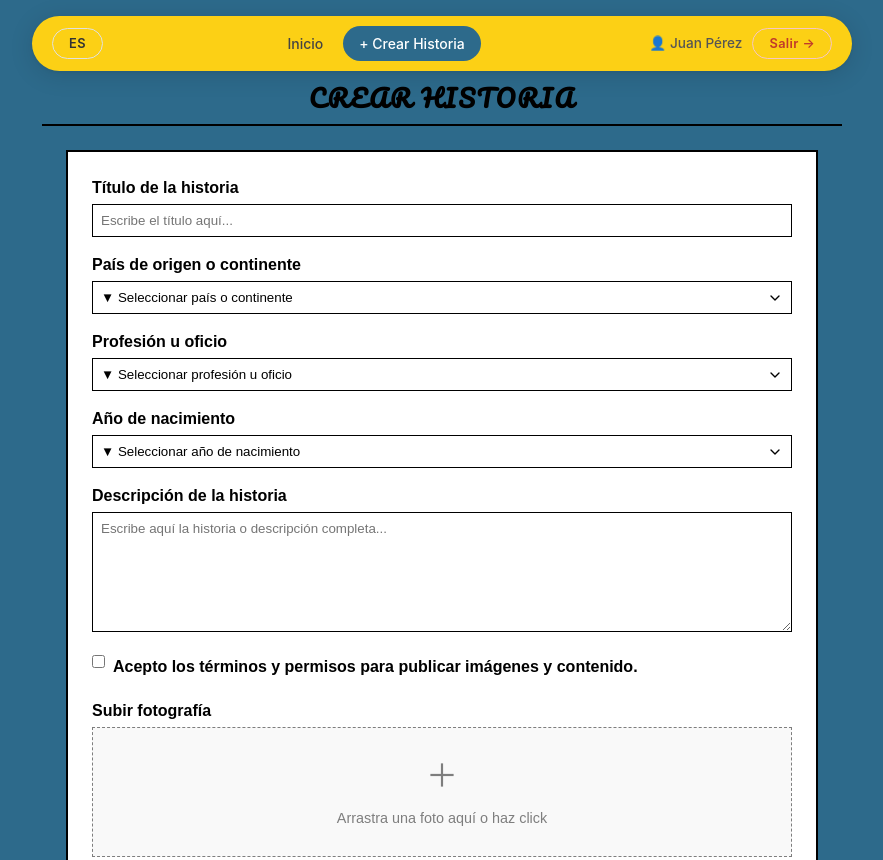
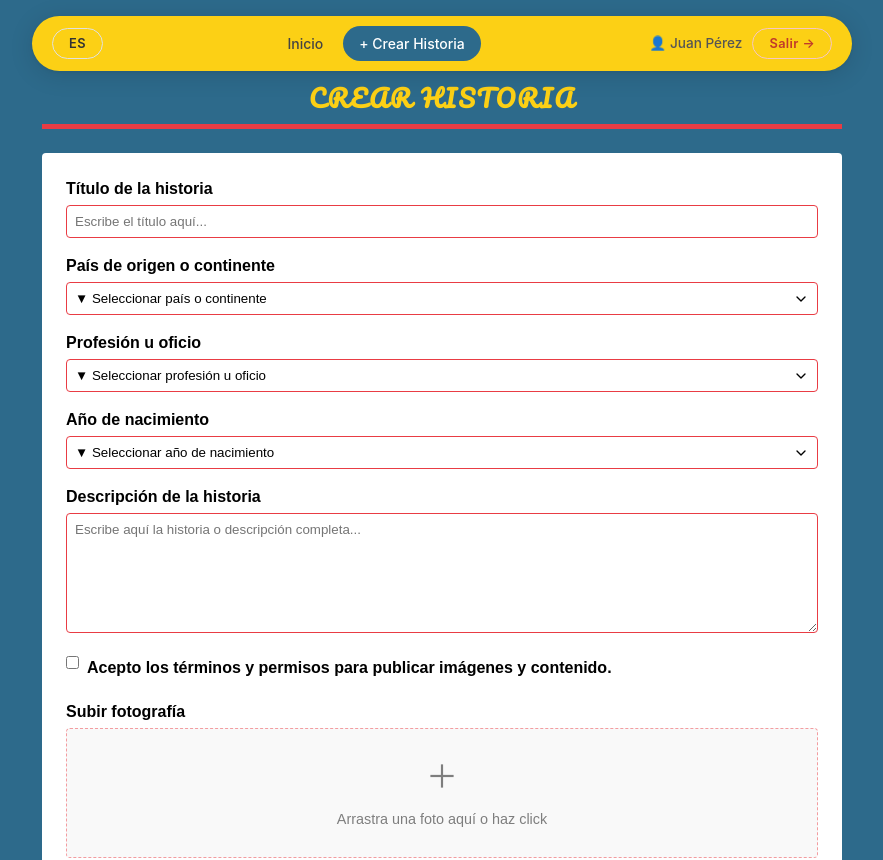
Before and after one commit to alvarezmarlen/GB-MODA-COMERCIO, a Vue app in the folder frontend/: page /create-story in a window 1280 px wide. Shown: the top 860 px of the page, without its empty margins (198-1081 px from the left). Built offline with nearby package versions, Linux system fonts and the light colour scheme.

Commit message:
edit general colors

```diff
--- a/frontend/src/components/atoms/BaseFileUpload.vue
+++ b/frontend/src/components/atoms/BaseFileUpload.vue
@@ -62,7 +62,8 @@ const handleFileChange = (event) => {
 
 <style scoped>
 .file-upload {
-  border: 1px dashed var(--wf-border);
+  border: 1px dashed var(--color-red);
+  border-radius: var(--wf-radius);
   padding: var(--wf-spacing-lg);
   text-align: center;
   cursor: pointer;
--- a/frontend/src/components/atoms/BaseInput.vue
+++ b/frontend/src/components/atoms/BaseInput.vue
@@ -19,3 +19,10 @@ defineProps({
 })
 defineEmits(['update:modelValue'])
 </script>
+
+<style scoped>
+.wireframe-input {
+  border: 1px solid var(--color-red);
+  border-radius: var(--wf-radius);
+}
+</style>
--- a/frontend/src/components/atoms/BaseSelect.vue
+++ b/frontend/src/components/atoms/BaseSelect.vue
@@ -34,5 +34,7 @@ select.wireframe-input {
   background-position: right 8px center;
   background-size: 16px;
   padding-right: 32px;
+  border: 1px solid var(--color-red);
+  border-radius: var(--wf-radius);
 }
 </style>
--- a/frontend/src/components/atoms/BaseTextarea.vue
+++ b/frontend/src/components/atoms/BaseTextarea.vue
@@ -20,5 +20,7 @@ defineEmits(['update:modelValue'])
 textarea.wireframe-input {
   resize: vertical;
   min-height: 120px;
+  border: 1px solid var(--color-red);
+  border-radius: var(--wf-radius);
 }
 </style>
--- a/frontend/src/components/organisms/ChronicleList.vue
+++ b/frontend/src/components/organisms/ChronicleList.vue
@@ -107,7 +107,7 @@ const goToStoryDetail = () => {
 
 .filter-title {
   font-size: 1.8rem;
-  color: var(--color-amarillo);
+  color: var(--color-yellow);
   margin-bottom: var(--wf-spacing-sm);
   text-transform: none;
   letter-spacing: 0.5px;
@@ -135,7 +135,7 @@ const goToStoryDetail = () => {
 .elegant-divider {
   width: 100%;
   height: 2px;
-  background: var(--color-amarillo);
+  background: var(--color-yellow);
   margin-bottom: var(--wf-spacing-lg);
 }
 
@@ -145,9 +145,9 @@ const goToStoryDetail = () => {
   flex-direction: column;
   border: none;
   border-radius: 12px;
-  background: var(--color-rojo);
+  background: var(--color-red);
   transition: all 0.3s ease;
-  color: var(--color-blanco);
+  color: var(--color-white);
 }
 
 /* Chronicles List */
@@ -166,9 +166,9 @@ const goToStoryDetail = () => {
   flex-direction: column;
   border: none;
   border-radius: 12px;
-  background: var(--color-rojo);
+  background: var(--color-red);
   transition: all 0.3s ease;
-  color: var(--color-blanco);
+  color: var(--color-white);
 }
 
 .chronicle-card:hover {
@@ -204,7 +204,7 @@ const goToStoryDetail = () => {
   display: flex;
   justify-content: center;
   align-items: center;
-  color: var(--color-blanco);
+  color: var(--color-white);
   font-weight: bold;
   border: none;
   flex-shrink: 0;
@@ -220,7 +220,7 @@ const goToStoryDetail = () => {
 
 .card-meta {
   font-weight: bold;
-  color: var(--color-blanco);
+  color: var(--color-white);
   margin-bottom: var(--wf-spacing-lg);
   font-size: 1.1rem;
 }
--- a/frontend/src/components/organisms/CreateStoryForm.vue
+++ b/frontend/src/components/organisms/CreateStoryForm.vue
@@ -136,6 +136,15 @@ const onFormSubmit = () => {
 </script>
 
 <style scoped>
+.create-story-form {
+  border: none;
+  border-radius: var(--wf-radius);
+  padding: var(--wf-spacing-lg);
+  margin: var(--wf-spacing-lg) auto;
+  background: var(--wf-bg);
+  max-width: 800px; /* Assuming the form should match the template's max-width */
+}
+
 .checkbox-container {
   display: flex;
   align-items: flex-start;
--- a/frontend/src/components/organisms/InteractiveMap.vue
+++ b/frontend/src/components/organisms/InteractiveMap.vue
@@ -119,7 +119,7 @@
 
 .map-text-box {
   flex: 0 0 35%;
-  color: var(--color-blanco);
+  color: var(--color-white);
 }
 
 .map-quote {
--- a/frontend/src/components/templates/CreateStoryTemplate.vue
+++ b/frontend/src/components/templates/CreateStoryTemplate.vue
@@ -1,12 +1,10 @@
 <template>
   <div class="create-story-template">
     <header class="template-header">
-      <h1>CREAR HISTORIA</h1>
+      <h1 class="template-title">CREAR HISTORIA</h1>
     </header>
     <main class="template-content">
-      <div class="wireframe-container">
-        <slot name="form"></slot>
-      </div>
+      <slot name="form"></slot>
     </main>
   </div>
 </template>
@@ -23,13 +21,14 @@
 .template-header {
   text-align: center;
   margin-bottom: var(--wf-spacing-lg);
-  border-bottom: 2px solid var(--wf-border);
+  border-bottom: 5px solid var(--color-red);
   padding-bottom: var(--wf-spacing-sm);
 }
 
-h1 {
+h1.template-title {
   font-size: 1.5rem;
   letter-spacing: 2px;
+  color: var(--color-yellow);
 }
 
 .template-content {
--- a/frontend/src/style.css
+++ b/frontend/src/style.css
@@ -1,5 +1,11 @@
 /* Design System */
 :root {
+  /* Colors */
+  --color-primary: #2D6A8B;
+  --color-red:      #E93C44;
+  --color-yellow:  #FCD015;
+  --color-white:    #FFFFFF;
+
   --wf-bg: #ffffff;
   --wf-border: #000000;
   --wf-text: #000000;
--- a/frontend/src/views/HomeView.vue
+++ b/frontend/src/views/HomeView.vue
@@ -37,14 +37,9 @@ import ChronicleList from '../components/organisms/ChronicleList.vue'
 <style scoped>
 /* ── Variables ── */
 .home-view-container {
-  --color-principal: #2D6A8B;
-  --color-rojo:      #E93C44;
-  --color-amarillo:  #FCD015;
-  --color-blanco:    #FFFFFF;
-
   position: relative;
   overflow: hidden;
-  background: var(--color-principal);
+  background: var(--color-primary);
   min-height: 100vh;
   padding: 0 80px;
   animation: fadeIn 0.45s ease-out;
@@ -122,8 +117,8 @@ import ChronicleList from '../components/organisms/ChronicleList.vue'
   font-weight: 800;
   letter-spacing: 2px;
   text-transform: uppercase;
-  color: var(--color-amarillo);
-  border-bottom: 4px solid var(--color-rojo);
+  color: var(--color-yellow);
+  border-bottom: 4px solid var(--color-red);
   padding-bottom: 14px;
   margin-bottom: 24px;
   display: inline-block;
@@ -134,7 +129,7 @@ import ChronicleList from '../components/organisms/ChronicleList.vue'
 .hero-paragraph {
   font-size: clamp(1rem, 1.6vw, 1.2rem);
   line-height: 1.75;
-  color: var(--color-blanco);
+  color: var(--color-white);
   font-weight: 400;
   max-width: 560px;
   margin: 0;
```
